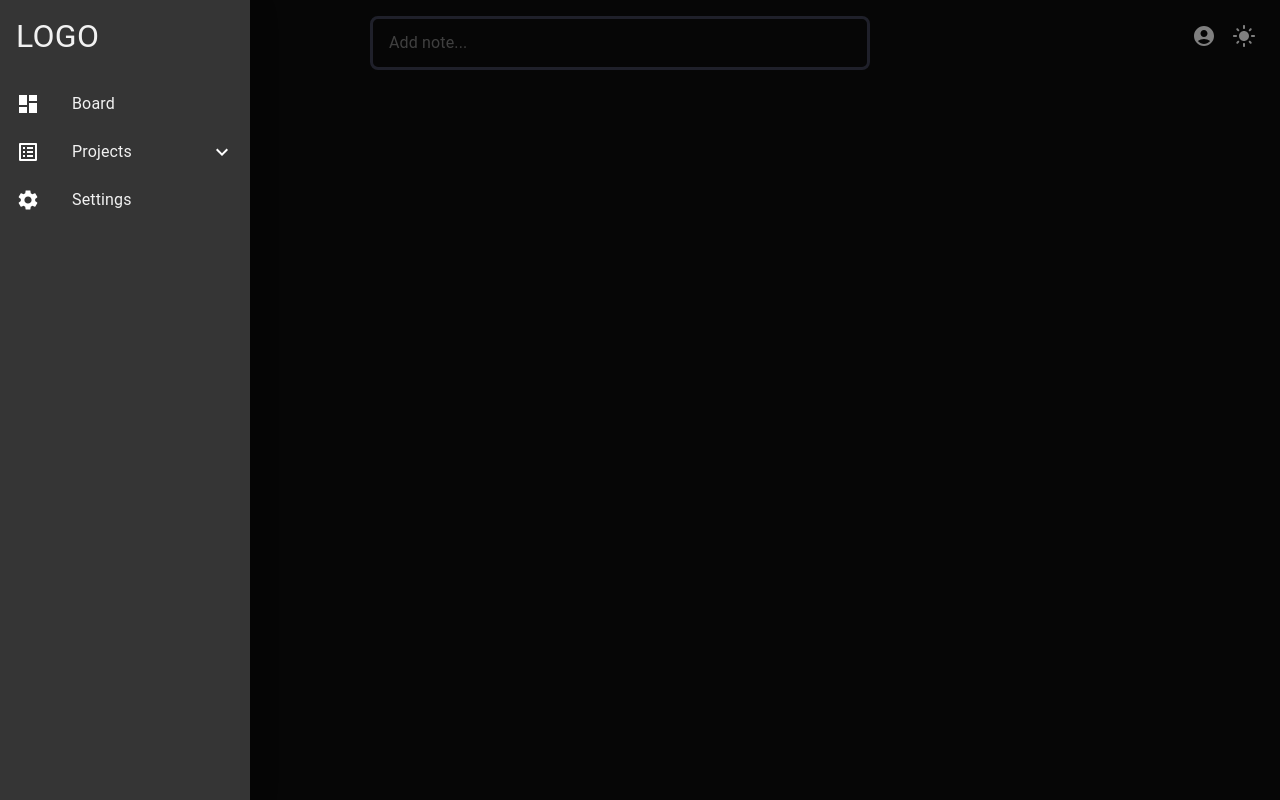
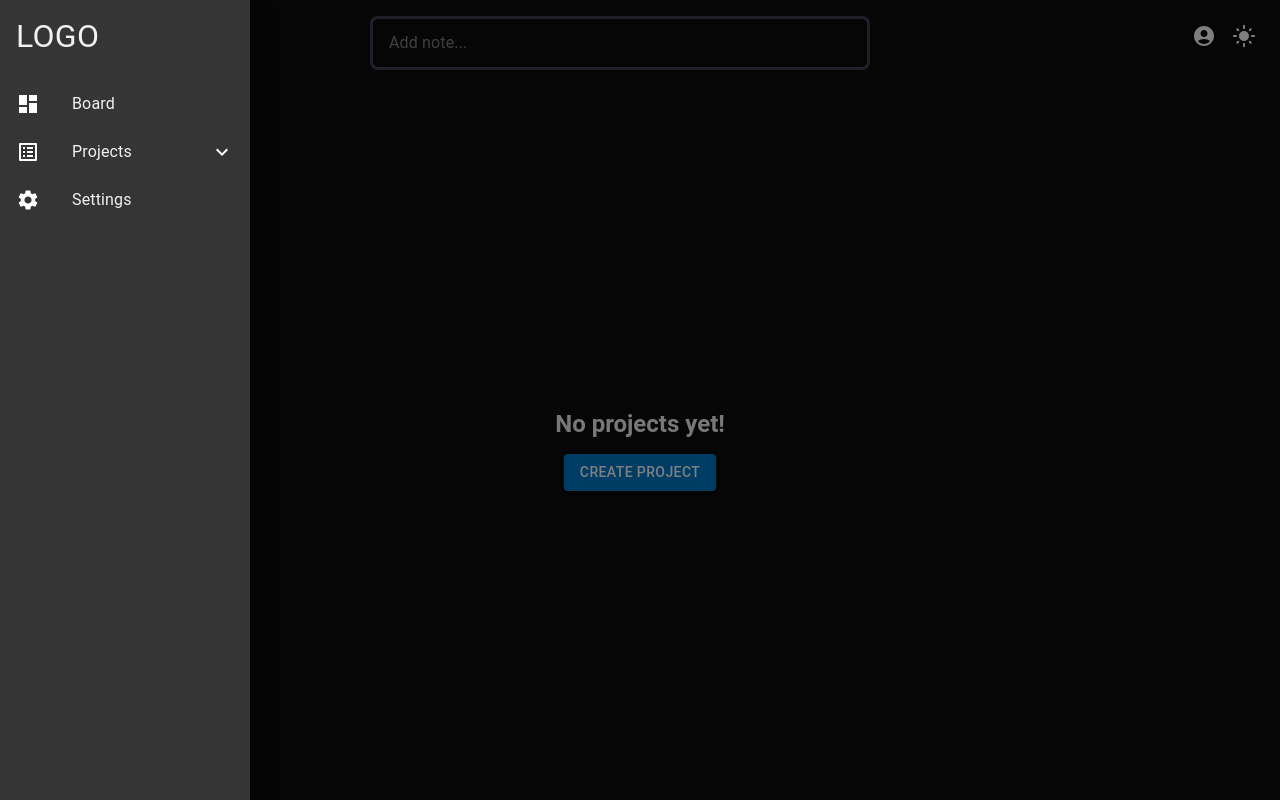
Before and after one commit to R00GER/ilmoitustaulu, a React (Create React App) app: page / in a window 1280 px wide. Built offline with nearby package versions, Linux system fonts and the light colour scheme.

Commit message:
add create new project view and modal

```diff
--- a/src/App.js
+++ b/src/App.js
@@ -1,17 +1,22 @@
-import { useContext, useState } from "react";
-import { Droppable , DragDropContext } from "react-beautiful-dnd";
-import "./App.css";
-import ApplicationSideMenu from "./components/ApplicationSideMenu";
-import ModalComponent from "./components/ModalComponent";
-import { ModalContext } from "./components/ModalContextProvider";
-import BulletinBoard from "./components/noteBoard/NoteBoard";
-import Toolbar from "./components/Toolbar";
+import { useContext, useRef, useState } from 'react';
+import { Droppable, DragDropContext } from 'react-beautiful-dnd';
+import './App.css';
+import ApplicationSideMenu from './components/ApplicationSideMenu';
+import ModalComponent from './components/ModalComponent';
+import { ModalContext } from './components/ModalContextProvider';
+import NoteBoard from './components/noteBoard/NoteBoard';
+import Toolbar from './components/Toolbar';
+import isEmpty from './helpers';
+import ProjectsEmptyView from './views/ProjectsEmptyView';
 
 function App() {
+  const [projects, setProjects] = useState([]);
   const [items, setItems] = useState([]);
   const [sideMenuOpen, setSideMenuOpen] = useState(true);
 
   const { showModal, setShowModal } = useContext(ModalContext);
+
+  const toolbarRef = useRef(null);
 
   const reorder = (list, startIndex, endIndex) => {
     const resultList = Array.from(list);
@@ -21,7 +26,7 @@ function App() {
     return resultList;
   };
 
-  const onDragEnd = (result) => {
+  const onDragEnd = result => {
     if (!result.destination) {
       return;
     }
@@ -29,7 +34,7 @@ function App() {
     const updatedItems = reorder(
       items,
       result.source.index,
-      result.destination.index
+      result.destination.index,
     );
 
     setItems(updatedItems);
@@ -42,14 +47,22 @@ function App() {
         onClose={() => setSideMenuOpen(false)}
       />
       <Toolbar
+        ref={toolbarRef}
         items={items}
         setItems={setItems}
         setSideMenuOpen={setSideMenuOpen}
       />
-      <DragDropContext onDragEnd={(result) => onDragEnd(result)}>
+      {isEmpty(projects) ? (
+        <ProjectsEmptyView
+          toolbarRef={toolbarRef}
+          setProjects={setProjects}
+          projects={projects}
+        />
+      ) : (
+        <DragDropContext onDragEnd={result => onDragEnd(result)}>
           <Droppable droppableId="droppableId" direction="vertical">
-          {(provided) => (
-            <BulletinBoard
+            {provided => (
+              <NoteBoard
                 items={items}
                 setItems={setItems}
                 drobbableProvided={provided}
@@ -59,6 +72,7 @@ function App() {
             )}
           </Droppable>
         </DragDropContext>
+      )}
       <ModalComponent open={showModal} />
     </div>
   );
--- /dev/null
+++ b/src/components/BoardContainer.js
@@ -0,0 +1,11 @@
+import { Children, cloneElement } from 'react';
+
+function BoardContainer({ children, classes, ...props }) {
+  const childrenWithProps = Children.map(children, child =>
+    cloneElement(child, { ...props }),
+  );
+
+  return <div className={classes}>{childrenWithProps}</div>;
+}
+
+export default BoardContainer;
--- /dev/null
+++ b/src/components/CreateNewProjectModalContent.js
@@ -0,0 +1,68 @@
+import { makeStyles } from '@mui/styles';
+import { useState } from 'react';
+import EditableTextFieldRow from './EditableTextFieldRow';
+import ButtonComponent from './UI/ButtonComponent';
+import { EditableTextField, SelectField } from './UI/FieldComponents';
+
+const useStyles = makeStyles({
+  createNewProjectModalContentContainer: {
+    display: 'flex',
+    flexDirection: 'column',
+    justifyContent: 'flex-start',
+    // alignItems: 'flex-start',
+    minWidth: '300px',
+    maxWidth: '50vw',
+    width: '50vw',
+    padding: '1rem',
+  },
+  buttonContainer: {
+    width: '100%',
+    display: 'flex',
+    justifyContent: 'center',
+  },
+});
+
+function CreateNewProjectModalContent() {
+  const [newProject, setNewProject] = useState({ name: '', type: '' });
+  const classes = useStyles();
+
+  const boardTypes = [
+    { label: 'Note', value: 'note' },
+    { label: 'Flow', value: 'flow' },
+    { label: 'DashBoard', value: 'dash' },
+  ];
+
+  const handleNewProjectChange = ({ name, value }) =>
+    setNewProject({ ...newProject, [name]: value });
+
+  return (
+    <div className={classes.createNewProjectModalContentContainer}>
+      <EditableTextFieldRow>
+        <EditableTextField
+          name="name"
+          value={newProject.name}
+          fullWidth
+          variant="standard"
+          label="Project name"
+          required
+          onChange={target => handleNewProjectChange(target)}
+        />
+      </EditableTextFieldRow>
+      <EditableTextFieldRow>
+        <SelectField
+          name="type"
+          value={newProject.type}
+          fullWidth
+          label="Board type"
+          options={boardTypes}
+          onChange={target => handleNewProjectChange(target)}
+        />
+      </EditableTextFieldRow>
+      <div className={classes.buttonContainer}>
+        <ButtonComponent variant="contained" text="Create" onClick={() => {}} />
+      </div>
+    </div>
+  );
+}
+
+export default CreateNewProjectModalContent;
--- /dev/null
+++ b/src/components/EditableTextFieldRow.js
@@ -0,0 +1,15 @@
+import { makeStyles } from '@mui/styles';
+
+const useStyles = makeStyles({
+  editableTextFieldRow: {
+    padding: '0.5rem',
+    marginBottom: '0.25rem',
+  },
+});
+
+function EditableTextFieldRow({ children }) {
+  const classes = useStyles();
+  return <div className={classes.editableTextFieldRow}>{children}</div>;
+}
+
+export default EditableTextFieldRow;
--- a/src/components/Toolbar.js
+++ b/src/components/Toolbar.js
@@ -1,6 +1,6 @@
 import PropTypes from 'prop-types';
 import { makeStyles } from '@mui/styles';
-import { useContext } from 'react';
+import { forwardRef, useContext } from 'react';
 import MenuIcon from '@mui/icons-material/Menu';
 import AccountIcon from '@mui/icons-material/AccountCircle';
 import LightModeIcon from '@mui/icons-material/LightMode';
@@ -15,10 +15,11 @@ const useStyles = makeStyles({
     display: 'flex',
     alignItems: 'flex-start',
     marginBottom: '3rem',
+    height: 'var(--toolbar-height)',
   },
 });
 
-function Toolbar({ items, setItems, setSideMenuOpen }) {
+const Toolbar = forwardRef(({ items, setItems, setSideMenuOpen }, ref) => {
   const classes = useStyles();
 
   const { darkMode, setDarkMode } = useContext(ThemeModeContext);
@@ -73,11 +74,11 @@ function Toolbar({ items, setItems, setSideMenuOpen }) {
   ];
 
   return (
-    <div className={classes.toolbarContainer}>
+    <div ref={ref} className={classes.toolbarContainer}>
       {toolbarItems.map(({ component }) => component)}
     </div>
   );
-}
+});
 
 Toolbar.propTypes = {
   items: PropTypes.oneOfType([
--- a/src/components/UI/fieldComponents.js
+++ b/src/components/UI/fieldComponents.js
@@ -1,5 +1,11 @@
 import { PropTypes } from 'prop-types';
-import { TextField } from '@mui/material';
+import {
+  FormControl,
+  InputLabel,
+  MenuItem,
+  Select,
+  TextField,
+} from '@mui/material';
 import { makeStyles } from '@mui/styles';
 import ButtonComponent from './ButtonComponent';
 
@@ -23,12 +29,15 @@ export function EditableTextField({
   onFocus,
   onBlur,
   autoFocus,
+  required,
+  label,
 }) {
   return (
     <TextField
       autoFocus={autoFocus}
       autoComplete={autoComplete}
       name={name}
+      label={label}
       fullWidth={fullWidth}
       variant={variant || 'outlined'}
       value={value}
@@ -37,6 +46,7 @@ export function EditableTextField({
       InputProps={{ ...InputProps }}
       placeholder={placeholder}
       size={size}
+      required={required}
       onFocus={e => {
         if (onFocus) {
           onFocus(e);
@@ -126,3 +136,28 @@ EditableTextFieldAndButtonRow.defaultProps = {
   placeholder: undefined,
   onChange: undefined,
 };
+
+export function SelectField({
+  name,
+  label,
+  value,
+  options,
+  onChange,
+  fullWidth,
+}) {
+  return (
+    <FormControl fullWidth={fullWidth}>
+      <InputLabel>{label}</InputLabel>
+      <Select
+        name={name}
+        value={value}
+        label={label}
+        onChange={e => onChange(e.target)}
+      >
+        {options.map(option => (
+          <MenuItem value={option.value}>{option.label}</MenuItem>
+        ))}
+      </Select>
+    </FormControl>
+  );
+}
--- a/src/components/noteBoard/NoteBoard.js
+++ b/src/components/noteBoard/NoteBoard.js
@@ -2,9 +2,10 @@ import PropTypes from 'prop-types';
 import { makeStyles } from '@mui/styles';
 import { Draggable } from 'react-beautiful-dnd';
 import NoteBoardItem from './NoteBoardItem';
+import BoardContainer from '../BoardContainer';
 
 const useStyles = makeStyles({
-  canvasContainer: {
+  noteBoardContainer: {
     width: '100vw',
     maxWidth: '100%',
     maxHeight: '100%',
@@ -32,8 +33,8 @@ function NoteBoard({
     );
 
   return (
-    <div
-      className={classes.canvasContainer}
+    <BoardContainer
+      classes={classes.noteBoardContainer}
       ref={drobbableProvided.innerRef}
       {...drobbableProvided.droppableProps}
     >
@@ -53,7 +54,7 @@ function NoteBoard({
         </Draggable>
       ))}
       {drobbableProvided.placeholder}
-    </div>
+    </BoardContainer>
   );
 }
 
--- /dev/null
+++ b/src/helpers/index.js
@@ -0,0 +1,9 @@
+const isEmpty = collection => {
+  if (Array.isArray(collection)) {
+    return !collection.length;
+  }
+
+  return !Object.keys(collection).length;
+};
+
+export default isEmpty;
--- a/src/index.css
+++ b/src/index.css
@@ -5,10 +5,14 @@ body {
   height: 100%;
 }
 
+:root {
+  --toolbar-height: 53px;
+}
+
 body {
   margin: 0;
-  font-family: -apple-system, BlinkMacSystemFont, "Segoe UI", "Roboto", "Oxygen",
-    "Ubuntu", "Cantarell", "Fira Sans", "Droid Sans", "Helvetica Neue",
+  font-family: -apple-system, BlinkMacSystemFont, 'Segoe UI', 'Roboto', 'Oxygen',
+    'Ubuntu', 'Cantarell', 'Fira Sans', 'Droid Sans', 'Helvetica Neue',
     sans-serif;
   -webkit-font-smoothing: antialiased;
   -moz-osx-font-smoothing: grayscale;
@@ -16,6 +20,6 @@ body {
 }
 
 code {
-  font-family: source-code-pro, Menlo, Monaco, Consolas, "Courier New",
+  font-family: source-code-pro, Menlo, Monaco, Consolas, 'Courier New',
     monospace;
 }
--- /dev/null
+++ b/src/views/ProjectsEmptyView.js
@@ -0,0 +1,44 @@
+import { Typography } from '@mui/material';
+import { makeStyles } from '@mui/styles';
+import { useContext } from 'react';
+import BoardContainer from '../components/BoardContainer';
+import CreateNewProjectModalContent from '../components/CreateNewProjectModalContent';
+import { ModalContext } from '../components/ModalContextProvider';
+import ButtonComponent from '../components/UI/ButtonComponent';
+
+const TOOLBAR_HEIGHT_WITH_MARGIN = 101;
+
+const useStyles = makeStyles({
+  emptyProjects: {
+    width: '100vw',
+    maxWidth: '100%',
+    height: `calc(100% - ${TOOLBAR_HEIGHT_WITH_MARGIN}px)`,
+    display: 'flex',
+    flexDirection: 'column',
+    alignItems: 'center',
+    justifyContent: 'center',
+    gap: '1rem',
+  },
+  text: {
+    fontSize: '2rem',
+  },
+});
+
+function ProjectsEmptyView() {
+  const { openModal } = useContext(ModalContext);
+
+  const classes = useStyles();
+
+  return (
+    <BoardContainer classes={classes.emptyProjects}>
+      <Typography variant="h3">No projects yet!</Typography>
+      <ButtonComponent
+        variant="contained"
+        text="Create Project"
+        onClick={() => openModal(<CreateNewProjectModalContent />)}
+      />
+    </BoardContainer>
+  );
+}
+
+export default ProjectsEmptyView;
```
Lines whose indentation alone changed are shown as unchanged.
